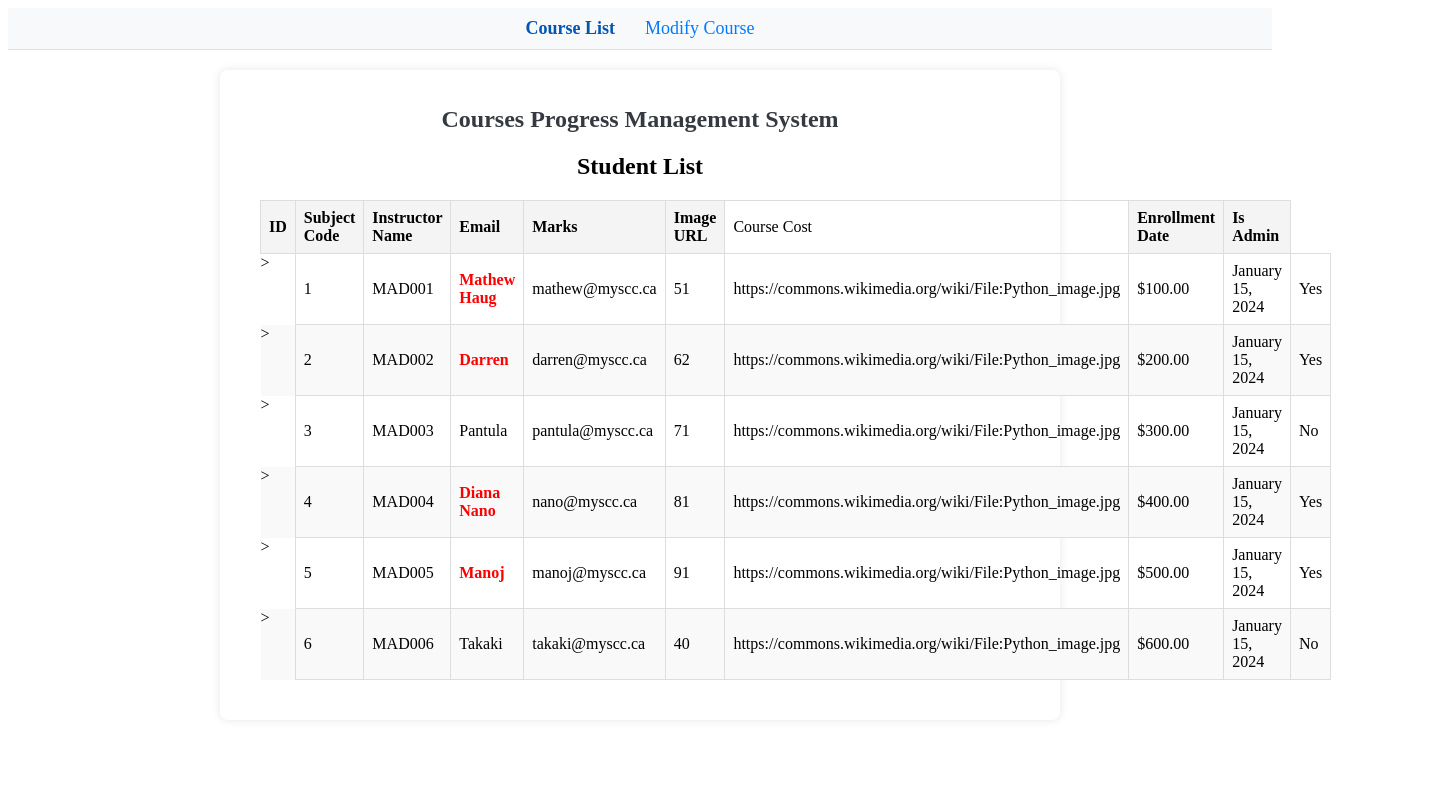
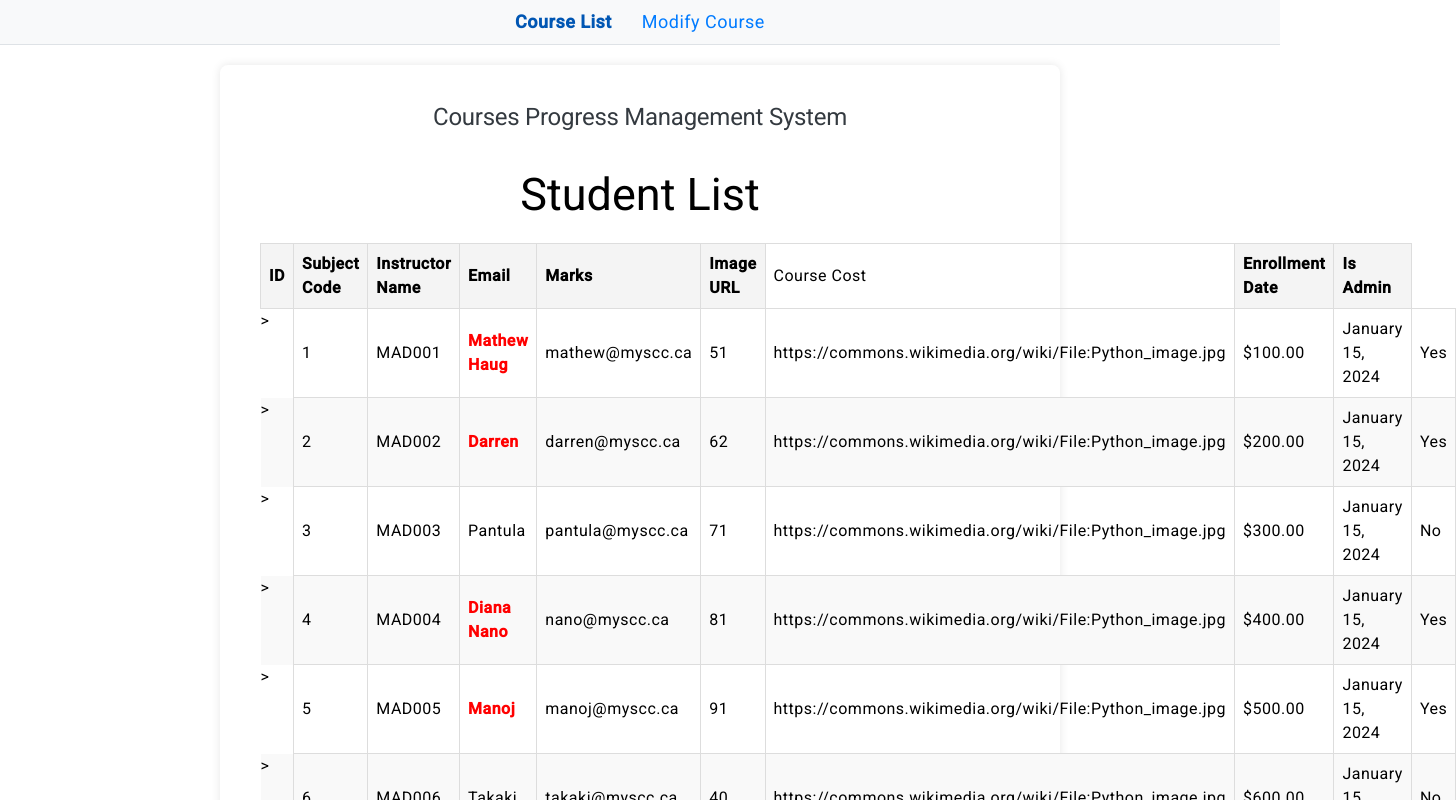
Before and after one commit to KrishnaBhargaviP/Krishna-Pabbaraju-Learning-Angular, an Angular app: page /courses in a window 1280 px wide. Shown: the top 800 px of the page, 1456 px wide, since content can reach past the window. Built offline with nearby package versions, Linux system fonts and the light colour scheme.

Commit message:
ng material installation

```diff
--- a/angular.json
+++ b/angular.json
@@ -32,6 +32,7 @@
               }
             ],
             "styles": [
+              "@angular/material/prebuilt-themes/azure-blue.css",
               "src/styles.scss"
             ],
             "scripts": [],
@@ -96,6 +97,7 @@
               }
             ],
             "styles": [
+              "@angular/material/prebuilt-themes/azure-blue.css",
               "src/styles.scss"
             ],
             "scripts": []
--- a/src/index.html
+++ b/src/index.html
@@ -6,8 +6,10 @@
   <base href="/">
   <meta name="viewport" content="width=device-width, initial-scale=1">
   <link rel="icon" type="image/x-icon" href="favicon.ico">
+  <link href="https://fonts.googleapis.com/css2?family=Roboto:wght@300;400;500&display=swap" rel="stylesheet">
+  <link href="https://fonts.googleapis.com/icon?family=Material+Icons" rel="stylesheet">
 </head>
-<body>
+<body class="mat-typography">
   <app-root></app-root>
 </body>
 </html>
--- a/src/main.ts
+++ b/src/main.ts
@@ -6,6 +6,7 @@
 import { CourseDetailComponent } from './app/course-detail/course-detail.component';
 import { ModifyCourseComponent } from './app/modify-course/modify-course.component';
 import { PageNotFoundComponent } from './app/page-not-found/page-not-found.component';
+import { provideAnimationsAsync } from '@angular/platform-browser/animations/async';
 
 const routes: Routes = [
   { path: '', redirectTo: '/courses', pathMatch: 'full' },
@@ -34,5 +35,5 @@
 ];
 
 bootstrapApplication(AppComponent, {
-  providers: [provideRouter(routes)],
+  providers: [provideRouter(routes), provideAnimationsAsync()],
 }).then(() => console.log('Bootstrap successful'));
--- a/src/styles.scss
+++ b/src/styles.scss
@@ -1 +1,4 @@
 /* You can add global styles to this file, and also import other style files */
+
+html, body { height: 100%; }
+body { margin: 0; font-family: Roboto, "Helvetica Neue", sans-serif; }
```
Also changed, not shown: package.json (+5 -3 lines), 1 other file (tests, documents, lock files or other folders).
